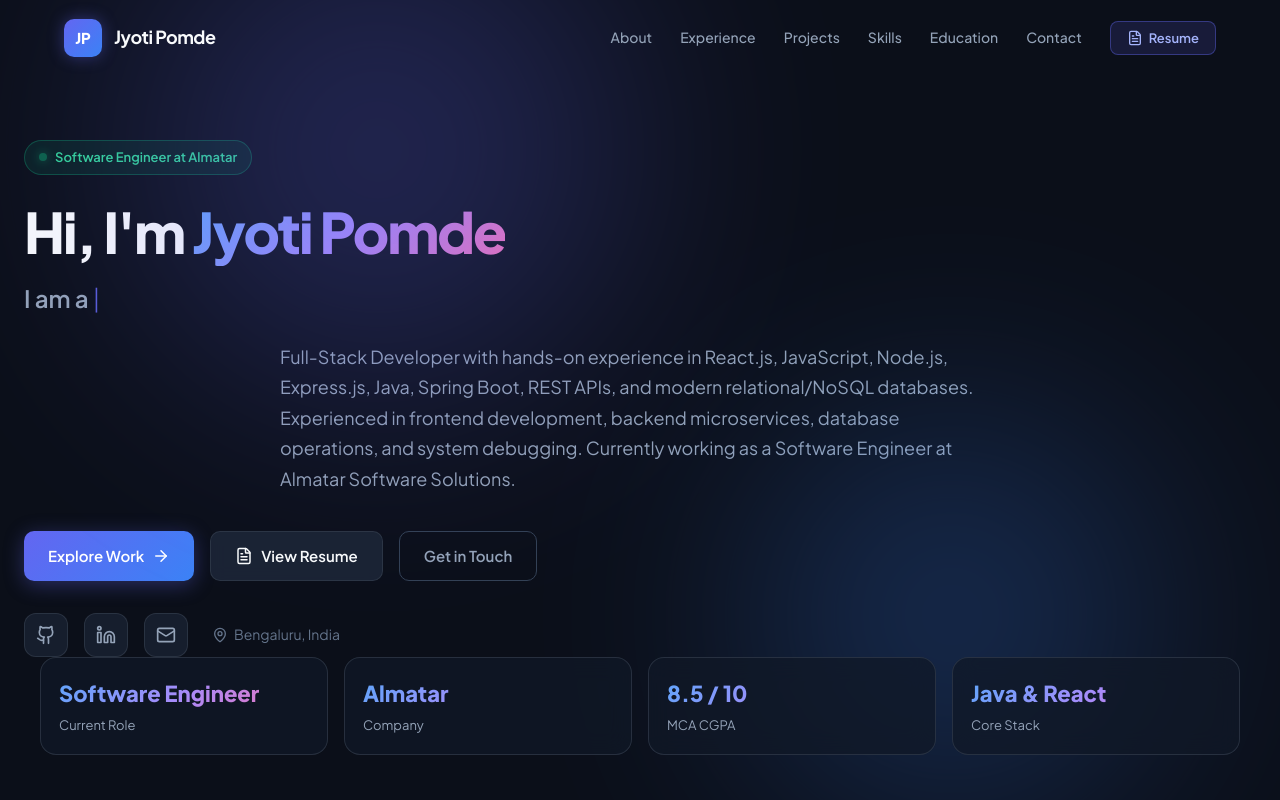
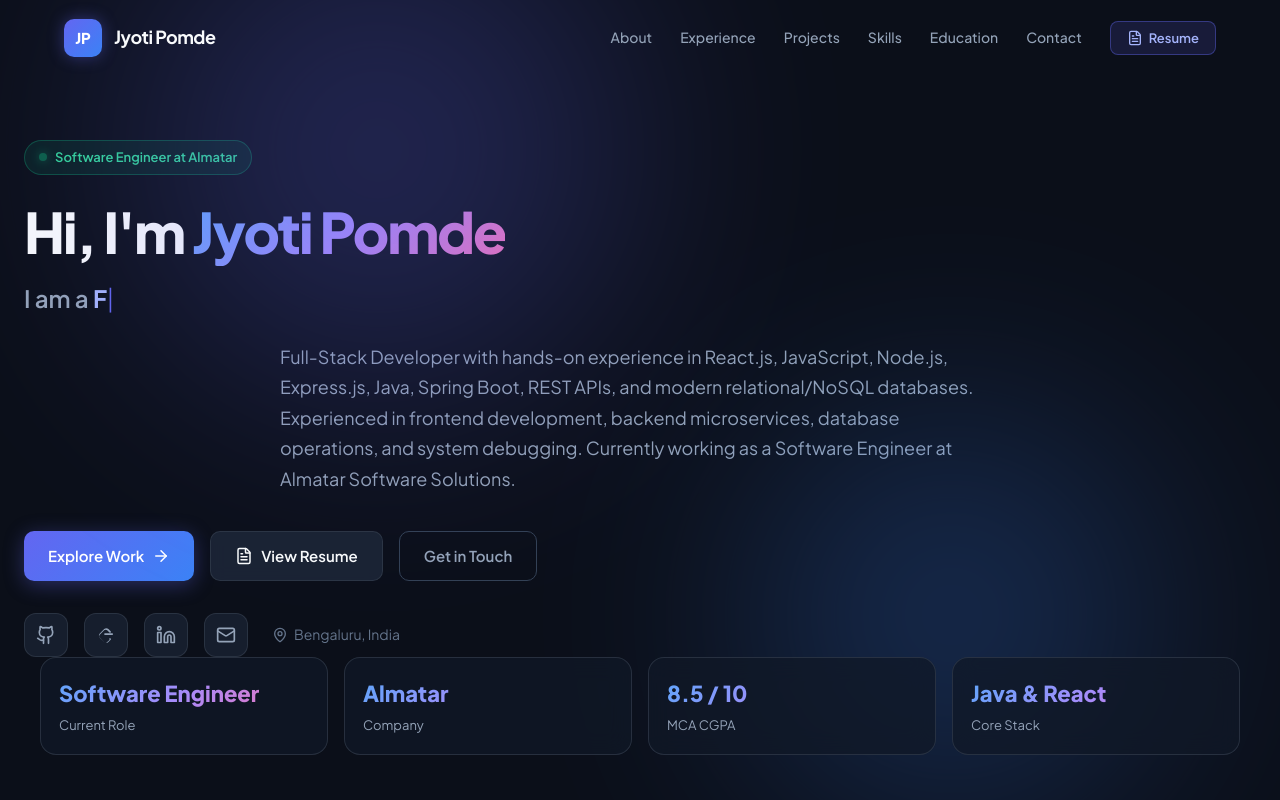
Before and after one commit to jyoti-pomde/Jyoti_portfolio, a React (Vite) app: page / in a window 1280 px wide. Shown: the top 800 px of the page. Built offline with nearby package versions, Linux system fonts and the light colour scheme.

Commit message:
Add verified LeetCode profile link across Hero, Contact, and Footer

```diff
--- a/src/components/Contact.jsx
+++ b/src/components/Contact.jsx
@@ -1,6 +1,6 @@
 import React, { useState } from "react";
 import { Mail, MapPin, Send, CheckCircle, Copy } from "lucide-react";
-import { GithubIcon, LinkedinIcon } from "./Icons";
+import { GithubIcon, LinkedinIcon, LeetcodeIcon } from "./Icons";
 import confetti from "canvas-confetti";
 import { personalInfo } from "../data/portfolioData";
 
@@ -60,6 +60,16 @@ export default function Contact() {
                 <div className="contact-label">LinkedIn</div>
                 <a href={personalInfo.linkedin} target="_blank" rel="noopener noreferrer">
                   linkedin.com/in/jyotipomde
+                </a>
+              </div>
+            </div>
+
+            <div className="contact-item">
+              <div className="contact-icon"><LeetcodeIcon size={20} /></div>
+              <div>
+                <div className="contact-label">LeetCode</div>
+                <a href={personalInfo.leetcode} target="_blank" rel="noopener noreferrer">
+                  leetcode.com/u/Jyoti_Pomde
                 </a>
               </div>
             </div>
--- a/src/components/Footer.jsx
+++ b/src/components/Footer.jsx
@@ -1,6 +1,6 @@
 import React from "react";
 import { ArrowUp, Mail } from "lucide-react";
-import { GithubIcon, LinkedinIcon } from "./Icons";
+import { GithubIcon, LinkedinIcon, LeetcodeIcon } from "./Icons";
 import { personalInfo } from "../data/portfolioData";
 
 export default function Footer() {
@@ -26,6 +26,9 @@ export default function Footer() {
             <a href={personalInfo.github} target="_blank" rel="noopener noreferrer" className="social-icon" title="GitHub">
               <GithubIcon size={18} />
             </a>
+            <a href={personalInfo.leetcode} target="_blank" rel="noopener noreferrer" className="social-icon" title="LeetCode">
+              <LeetcodeIcon size={18} />
+            </a>
             <a href={personalInfo.linkedin} target="_blank" rel="noopener noreferrer" className="social-icon" title="LinkedIn">
               <LinkedinIcon size={18} />
             </a>
--- a/src/components/Hero.jsx
+++ b/src/components/Hero.jsx
@@ -1,6 +1,6 @@
 import React, { useState, useEffect } from "react";
 import { ArrowRight, FileText, Mail, MapPin } from "lucide-react";
-import { GithubIcon, LinkedinIcon } from "./Icons";
+import { GithubIcon, LinkedinIcon, LeetcodeIcon } from "./Icons";
 import { personalInfo } from "../data/portfolioData";
 
 export default function Hero({ onOpenResume }) {
@@ -76,6 +76,15 @@ export default function Hero({ onOpenResume }) {
             <GithubIcon size={20} />
           </a>
           <a
+            href={personalInfo.leetcode}
+            target="_blank"
+            rel="noopener noreferrer"
+            className="social-icon"
+            title="LeetCode Profile"
+          >
+            <LeetcodeIcon size={20} />
+          </a>
+          <a
             href={personalInfo.linkedin}
             target="_blank"
             rel="noopener noreferrer"
--- a/src/components/Icons.jsx
+++ b/src/components/Icons.jsx
@@ -38,3 +38,18 @@ export function LinkedinIcon({ size = 20, className = "" }) {
     </svg>
   );
 }
+
+export function LeetcodeIcon({ size = 20, className = "" }) {
+  return (
+    <svg
+      width={size}
+      height={size}
+      viewBox="0 0 24 24"
+      fill="currentColor"
+      className={className}
+    >
+      <path d="M16.102 17.93l-2.697 2.607c-.466.467-1.111.728-1.797.728s-1.331-.261-1.797-.728L4.475 15.2c-.466-.467-.728-1.112-.728-1.798 0-.686.262-1.331.728-1.798l5.336-5.265c.466-.467 1.112-.728 1.798-.728.686 0 1.331.261 1.797.728l2.697 2.607a1.07 1.07 0 001.514 0 1.07 1.07 0 000-1.514L14.92 4.825a3.614 3.614 0 00-2.525-1.025c-.966 0-1.879.377-2.525 1.025L4.534 10.09c-.672.672-1.042 1.566-1.042 2.518 0 .951.37 1.846 1.042 2.518l5.336 5.265c.672.672 1.566 1.042 2.518 1.042.951 0 1.846-.37 2.518-1.042l2.697-2.607a1.07 1.07 0 000-1.514 1.07 1.07 0 00-1.501-.34z" />
+      <path d="M10.825 12.012h8.56a1.07 1.07 0 001.07-1.07 1.07 1.07 0 00-1.07-1.07h-8.56a1.07 1.07 0 00-1.07 1.07 1.07 1.07 0 001.07 1.07z" />
+    </svg>
+  );
+}
--- a/src/data/portfolioData.js
+++ b/src/data/portfolioData.js
@@ -10,6 +10,7 @@ export const personalInfo = {
   email: "jyotipomde2002@gmail.com",
   linkedin: "https://linkedin.com/in/jyotipomde",
   github: "https://github.com/jyoti-pomde",
+  leetcode: "https://leetcode.com/u/Jyoti_Pomde/",
   resumeUrl: "/Jyoti_Pomde_Resume.pdf",
   bio: "Full-Stack Developer with hands-on experience in React.js, JavaScript, Node.js, Express.js, Java, Spring Boot, REST APIs, and modern relational/NoSQL databases. Experienced in frontend development, backend microservices, database operations, and system debugging. Currently working as a Software Engineer at Almatar Software Solutions.",
   stats: [
```
